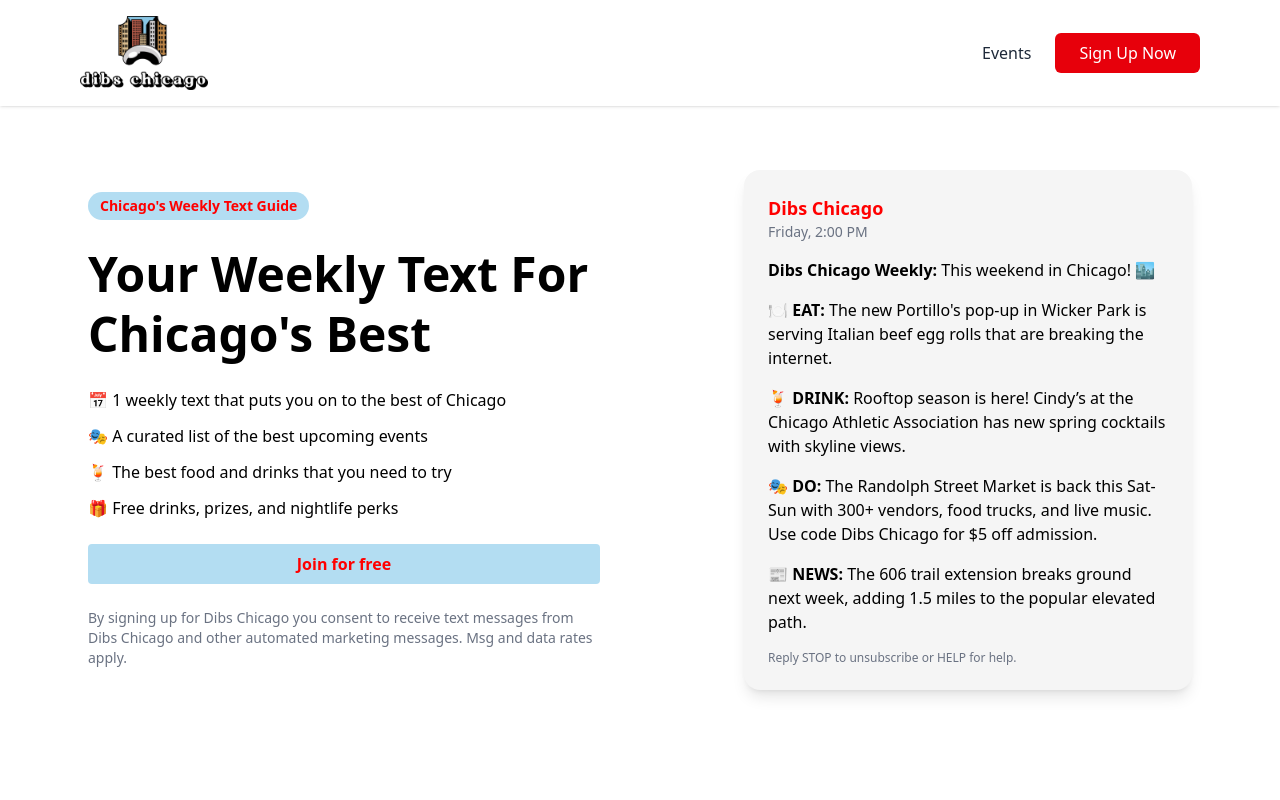
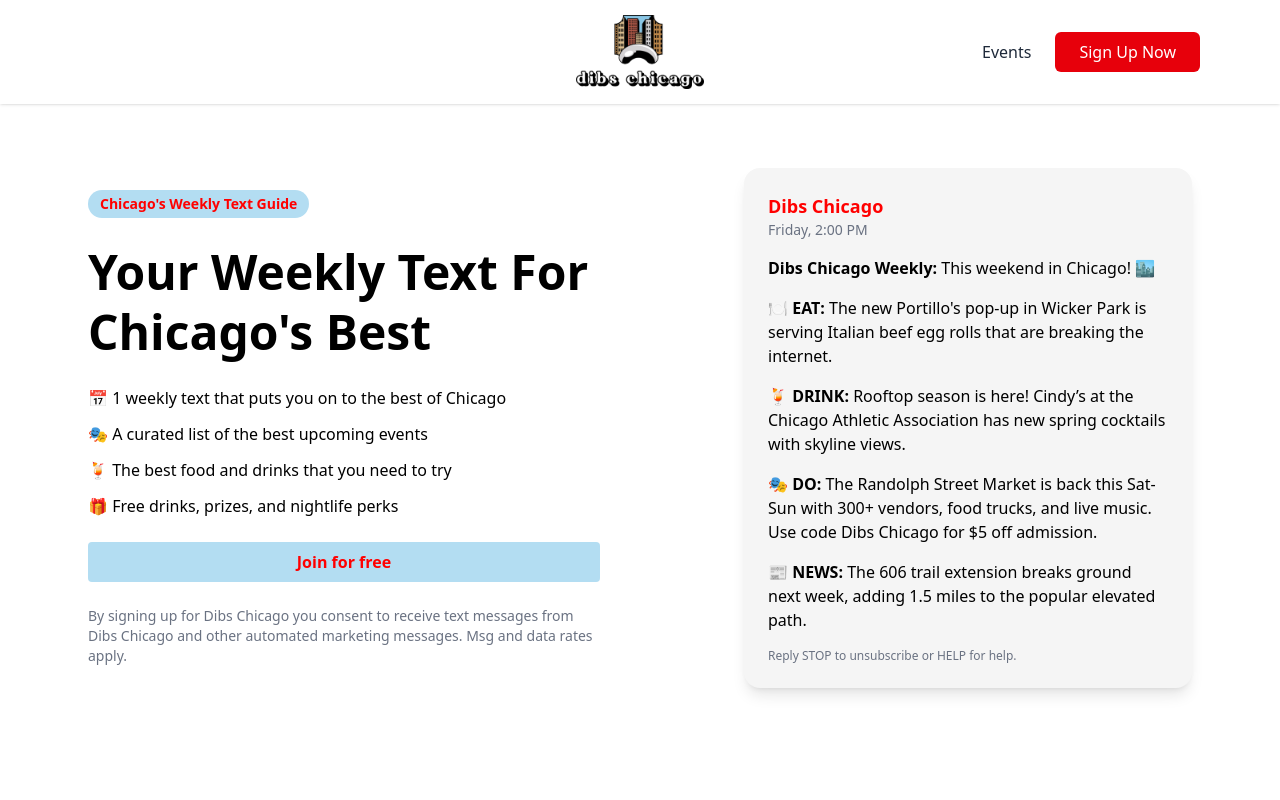
Before and after one commit to xuandy123/event-app, a Next.js app: page / in a window 1280 px wide. Shown: the top 800 px of the page. Built offline with nearby package versions, Linux system fonts and the light colour scheme.

Commit message:
centered logo

```diff
--- a/src/app/components/Header.tsx
+++ b/src/app/components/Header.tsx
@@ -13,32 +13,27 @@
 
   return (
     <header className="sticky top-0 z-10 bg-white shadow-sm">
-      <div className="max-w-6xl mx-auto px-4 py-4 flex justify-between items-center">
-        {/* Logo */}
-        <div className="">
-          <Link href={"/"} className="flex items-center space-x-2">
-            <div className="">
+      <div className="relative max-w-6xl mx-auto px-4 py-8 flex items-center justify-between">
+        {/* Centered Logo (absolute center on mobile) */}
+        <div className="absolute left-1/2 transform -translate-x-1/2">
+          <Link href="/" className="flex items-center space-x-2">
             <Image
               src="/full_logo.png"
               width={128}
               height={64}
               alt="Dibs Chicago"
             />
-            </div>
           </Link>
         </div>
 
-        {/* Desktop Navigation */}
-        <nav className="hidden md:block">
-          <ul className="flex items-center space-x-6">
-            <li>
+        {/* Desktop Navigation (Right side on desktop) */}
+        <nav className="hidden md:flex items-center space-x-6 ml-auto">
           <Link
             href="/events"
             className="text-gray-800 hover:text-red-600 transition"
           >
             Events
           </Link>
-            </li>
           <button
             onClick={() =>
               (
@@ -47,15 +42,14 @@
                 }
               ).openSubscriptionModal?.()
             }
-              className="bg-red-600 text-white px-6 py-2 rounded-md hover:bg-red-700 transition font-medium hover:cursor-pointer"
+            className="bg-red-600 text-white px-6 py-2 rounded-md hover:bg-red-700 transition font-medium"
           >
             Sign Up Now
           </button>
-          </ul>
         </nav>
 
-        {/* Mobile Menu Button */}
-        <div className="md:hidden">
+        {/* Mobile Menu Button (right side) */}
+        <div className="md:hidden ml-auto">
           <button
             onClick={toggleMobileMenu}
             className="text-gray-800 focus:outline-none"
--- a/src/app/layout.tsx
+++ b/src/app/layout.tsx
@@ -15,7 +15,7 @@
   title: "DibsChicago - Never Miss an Event Again",
   description: "Get weekly event notifications straight to your phone!",
   icons: {
-    icon: "/favicon.png",      // Correct path for favicon in public/
+    icon: "/favicon.png", // Correct path for favicon in public/
     shortcut: "/favicon.png",
   },
 };
```
Lines whose indentation alone changed are shown as unchanged.
